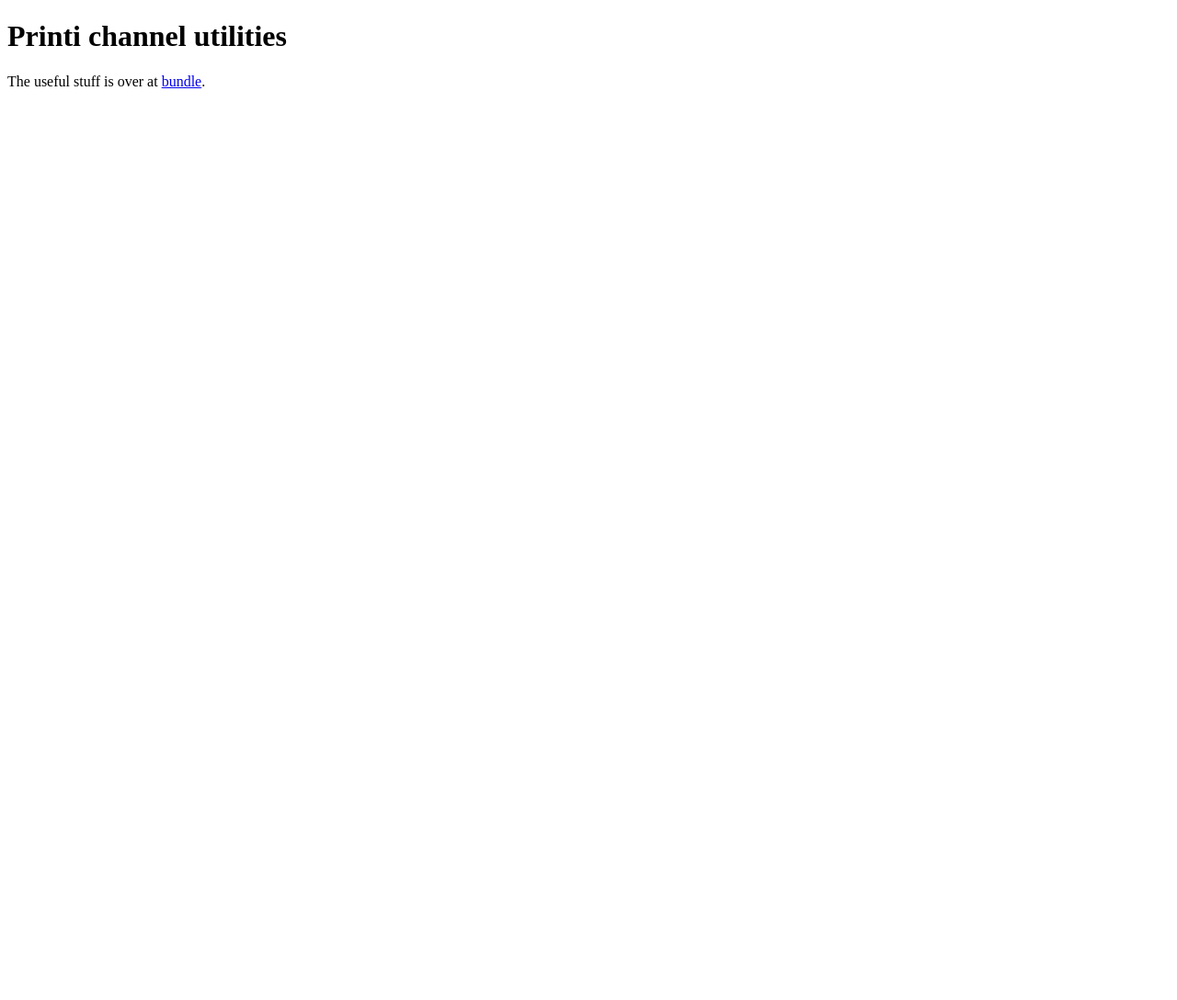
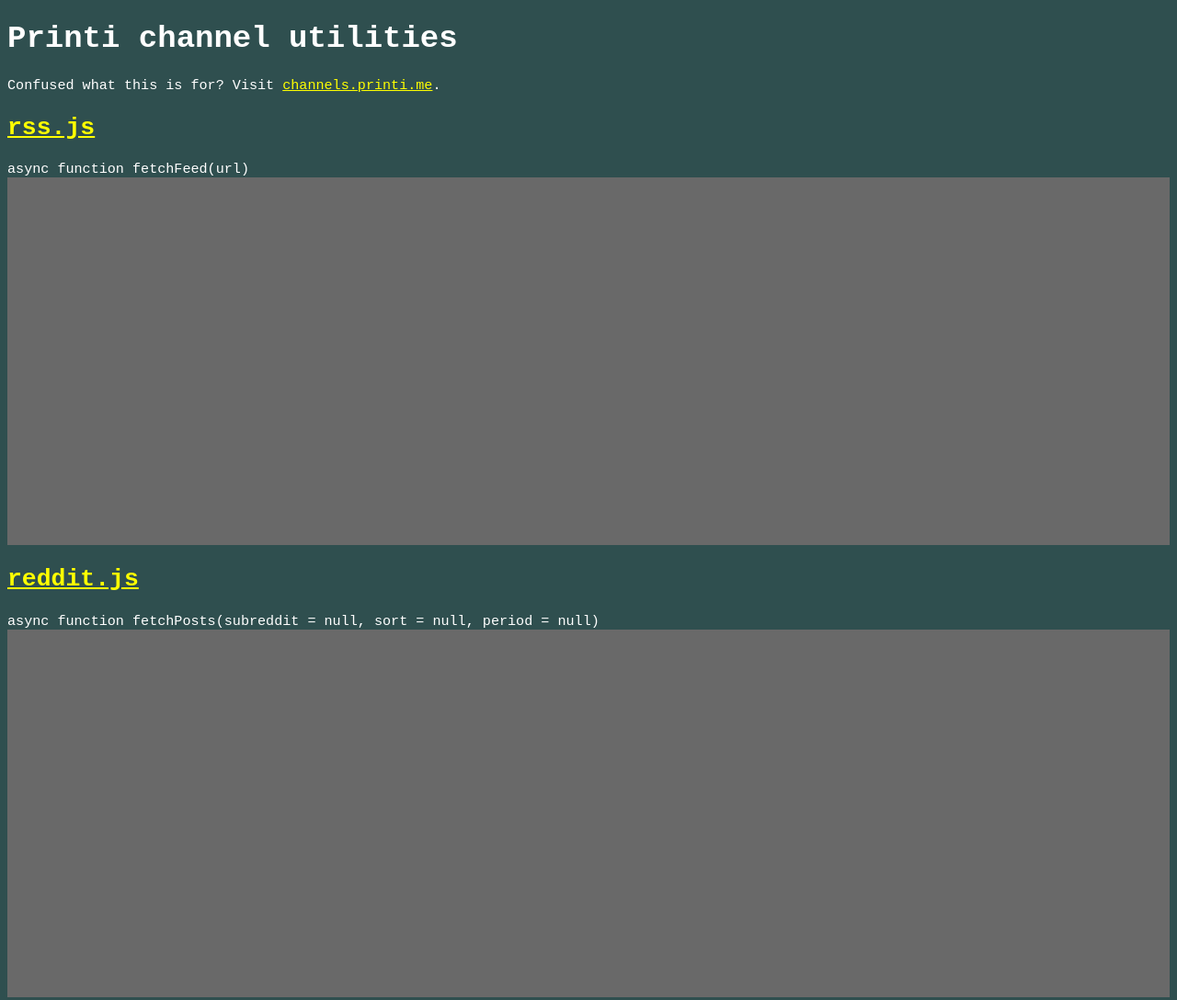
Before and after one commit to malyvsen/printi-channel-utils, a website: page index.html in a window 1280 px wide. Shown: the whole page at 92% size. Before the commit the page ends 800 px from the top, so only its background shows below. Drawn offline with Linux system fonts and the light colour scheme; no server answers; a web font is replaced by a local one.

Commit message:
prettier website

```diff
--- a/index.html
+++ b/index.html
@@ -3,9 +3,38 @@
   <head>
     <meta charset="utf-8">
     <title>Printi channel utilities</title>
+    <link rel="stylesheet" href="main.css">
   </head>
   <body>
     <h1>Printi channel utilities</h1>
-    <p>The useful stuff is over at <a href="bundle">bundle</a>.</p>
+    <p>Confused what this is for? Visit <a href="channels.printi.me">channels.printi.me</a>.</p>
+
+    <h2><a href="bundle/rss.js">rss.js</a></h2>
+    <code>async function fetchFeed(url)</code>
+    <div class="output-block">
+      <code id='rss.js' class='output-block'></code>
+    </div>
+
+    <h2><a href="bundle/reddit.js">reddit.js</a></h2>
+    <code>async function fetchPosts(subreddit = null, sort = null, period = null)</code>
+    <div class="output-block">
+      <code id='reddit.js' class='output-block'></code>
+    </div>
   </body>
 </html>
+
+
+
+<script src="bundle/rss.js"></script>
+<script>
+  rss.fetchFeed('https://reddit.com/.rss').then(
+    feed => document.getElementById('rss.js').innerText = JSON.stringify(feed, undefined, 4)
+  );
+</script>
+
+<script src="bundle/reddit.js"></script>
+<script>
+  reddit.fetchPosts().then(
+    posts => document.getElementById('reddit.js').innerText = JSON.stringify(posts, undefined, 4)
+  );
+</script>
--- /dev/null
+++ b/main.css
@@ -0,0 +1,38 @@
+@import url('https://fonts.googleapis.com/css?family=NovaMono&display=swap');
+
+html * {
+  font-family: 'NovaMono', monospace;
+  background-color: darkslategray;
+  color: white;
+}
+
+h1 {
+  font-size: 9mm;
+}
+
+h2 {
+  font-size: 7mm;
+}
+
+p {
+  font-size: 4mm;
+}
+
+code {
+  font-size: 4mm;
+}
+
+.output-block {
+  background-color: dimgray;
+  overflow: auto;
+  height: 400px;
+}
+
+button {
+  font-weight: bold;
+  font-size: 4mm;
+}
+
+a {
+  color: yellow;
+}
```
